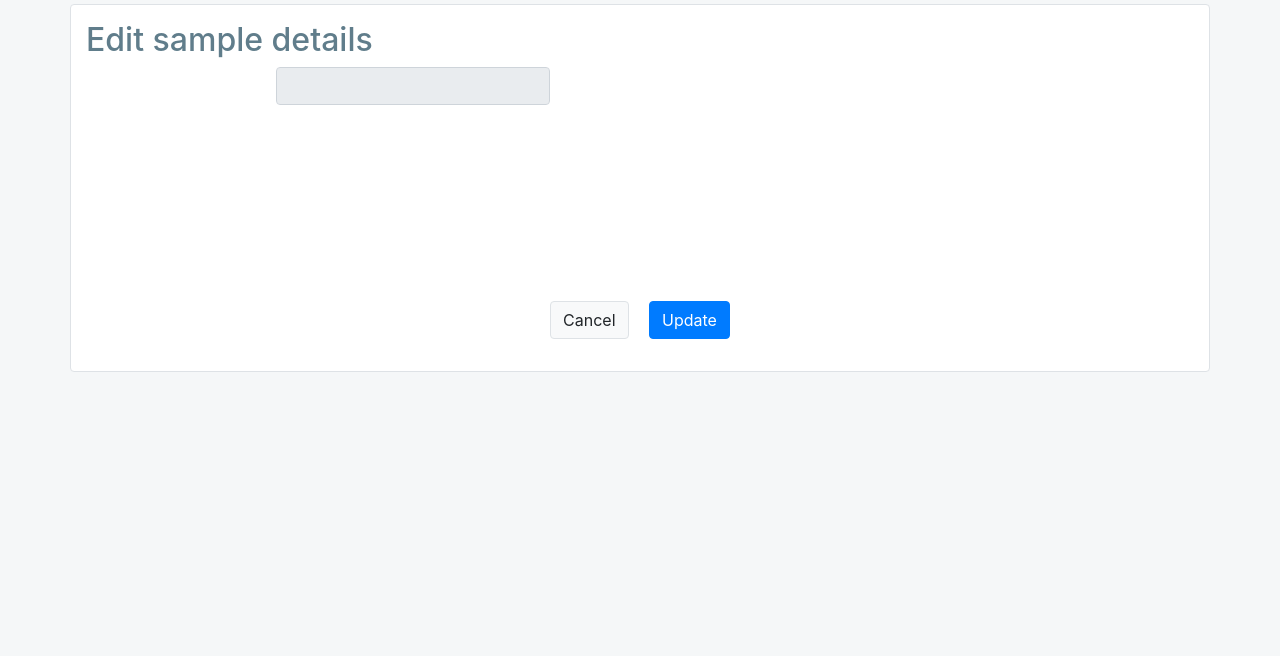
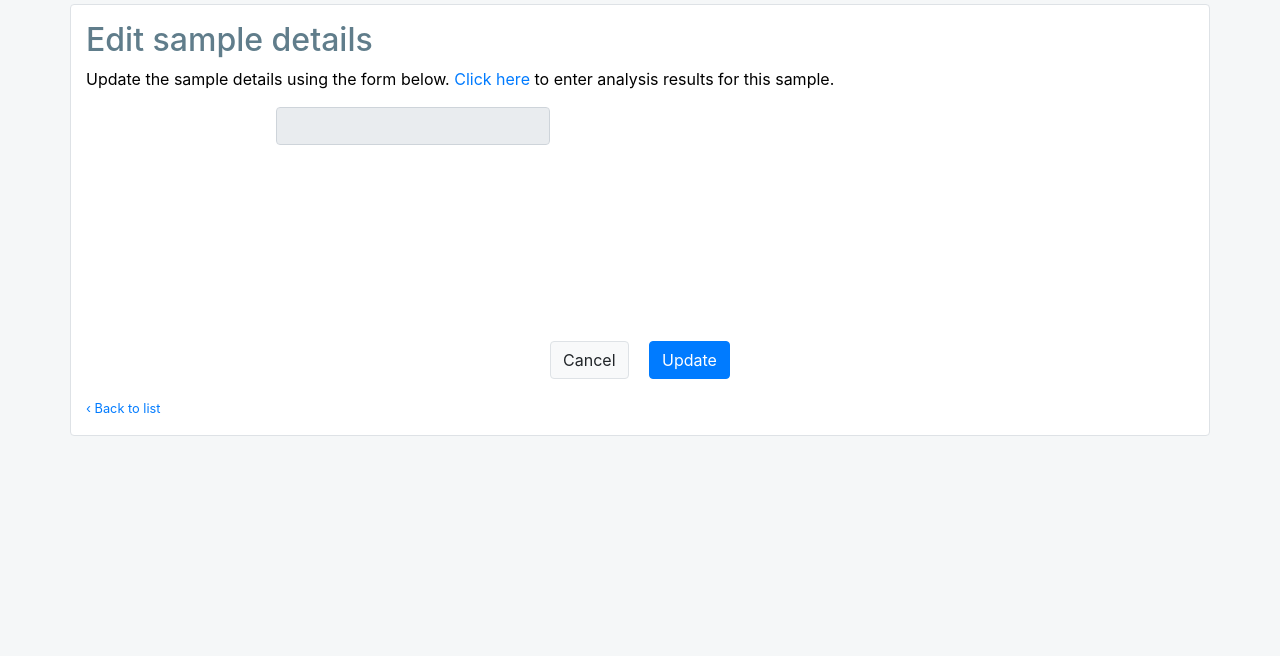
Before and after one commit to emreture/cs50web-chemlab, a Django app: template samples/templates/samples/details.html in a window 1280 px wide. Shown: the part 56-712 px from the top of the page. Run offline with Django 3.2, Linux system fonts and the light colour scheme; the template is opened without the code that fills it: values that come from a table or form of the project are taken from there, others are empty; some libraries are stand-ins or nearby versions.

Commit message:
Add links for easy navigation.

```diff
--- a/customers/templates/customers/details.html
+++ b/customers/templates/customers/details.html
@@ -31,6 +31,7 @@ Customer details
           <button class="btn btn-primary mx-2" type="submit">Update</button>
         </div>
       </form>
+      <a class="small" href="{% url 'customers:index' %}">&lsaquo; Back to list</a>
     </div>
   </div>
 </div>
--- a/samples/templates/samples/details.html
+++ b/samples/templates/samples/details.html
@@ -5,11 +5,10 @@ Sample details
 {% endblock title %}
 {% block body %}
 <div class="container bg-white border rounded py-3 my-1">
-  <div class="row">
-    <div class="col-auto">
-      <h2 class="w3-text-theme">Edit sample details</h2>
-    </div>
-  </div>
+  <h2 class="w3-text-theme">Edit sample details</h2>
+  <p>
+    Update the sample details using the form below. <a href="{% url 'results:results' sample_id %}">Click here</a> to enter analysis results for this sample.
+  </p>
   <div class="row">
     <div class="col">
       <form class="" method="post">
@@ -71,6 +70,7 @@ Sample details
           <button class="btn btn-primary mx-2" type="submit">Update</button>
         </div>
       </form>
+      <a class="small" href="{% url 'samples:index' %}">&lsaquo; Back to list</a>
     </div>
   </div>
 </div>
--- a/samples/views.py
+++ b/samples/views.py
@@ -94,5 +94,6 @@ def sample_details(request, sample_id):
             form = SampleForm(instance=sample)
     context = {
         'form': form,
+        'sample_id': sample_id
     }
     return render(request, "samples/details.html", context)
```
Also changed, not shown: results/templates/results/details.html (+7 -0 lines).
